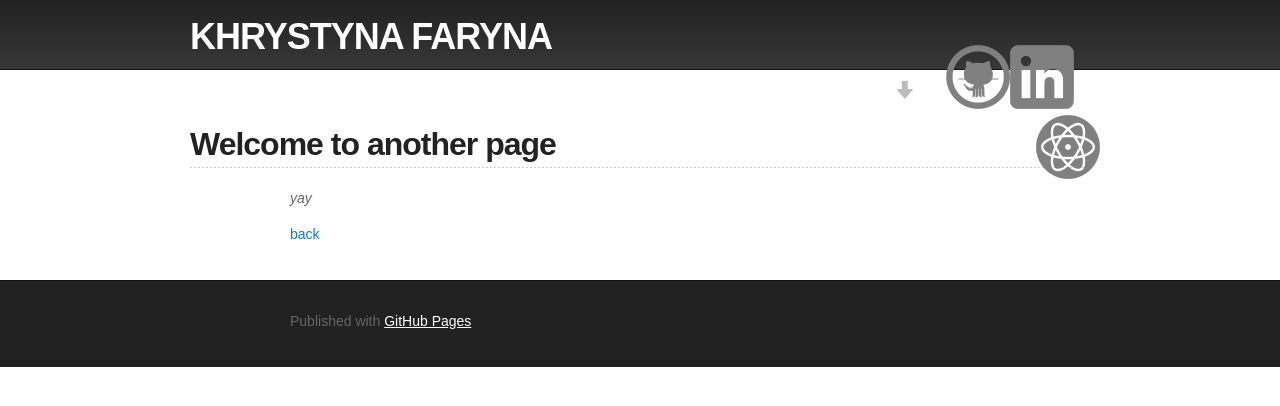
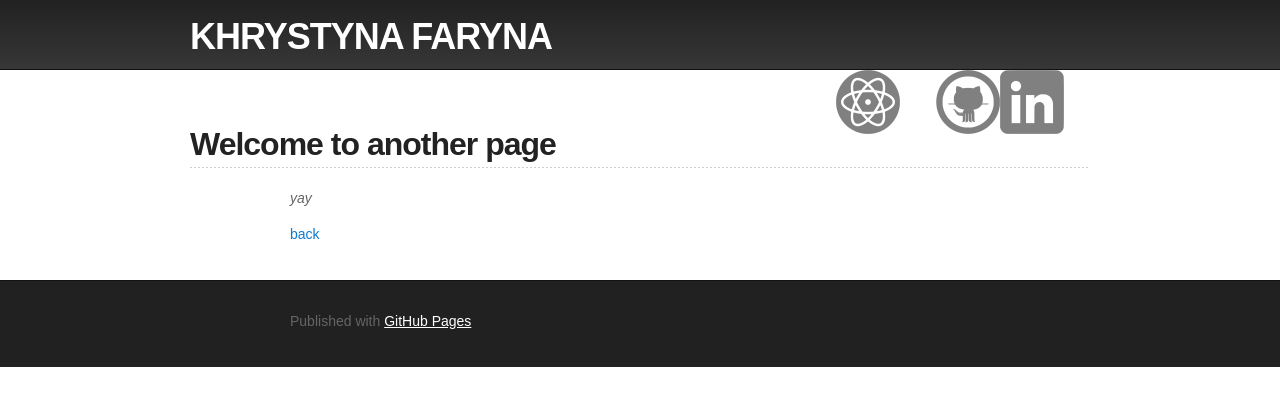
Before and after one commit to KhrystynaFaryna/khrystynafaryna.github.io, a Jekyll site: the page built from another-page.md, in a window 1280 px wide. Shown: the top 406 px of the page. Built offline with Jekyll 4.4.1, drawn with Linux system fonts in a browser that asks for light colours; our own code applies the rules of GitHub Pages for plain Markdown files.

Commit message:
Update jekyll-theme-slate.scss

```diff
--- a/_sass/jekyll-theme-slate.scss
+++ b/_sass/jekyll-theme-slate.scss
@@ -430,15 +430,6 @@ Full-Width Styles
   text-shadow: #111 0px 0px 0px;
 }
 
-#downloads {
-  position: absolute;
-  width: 210px;
-  z-index: 10;
-  bottom: -40px;
-  right: 0;
-  height: 70px;
-  background: url('../images/icon_download.png') no-repeat 0% 90%;
-}
 
 .zip_download_link {
   display: block;
```
